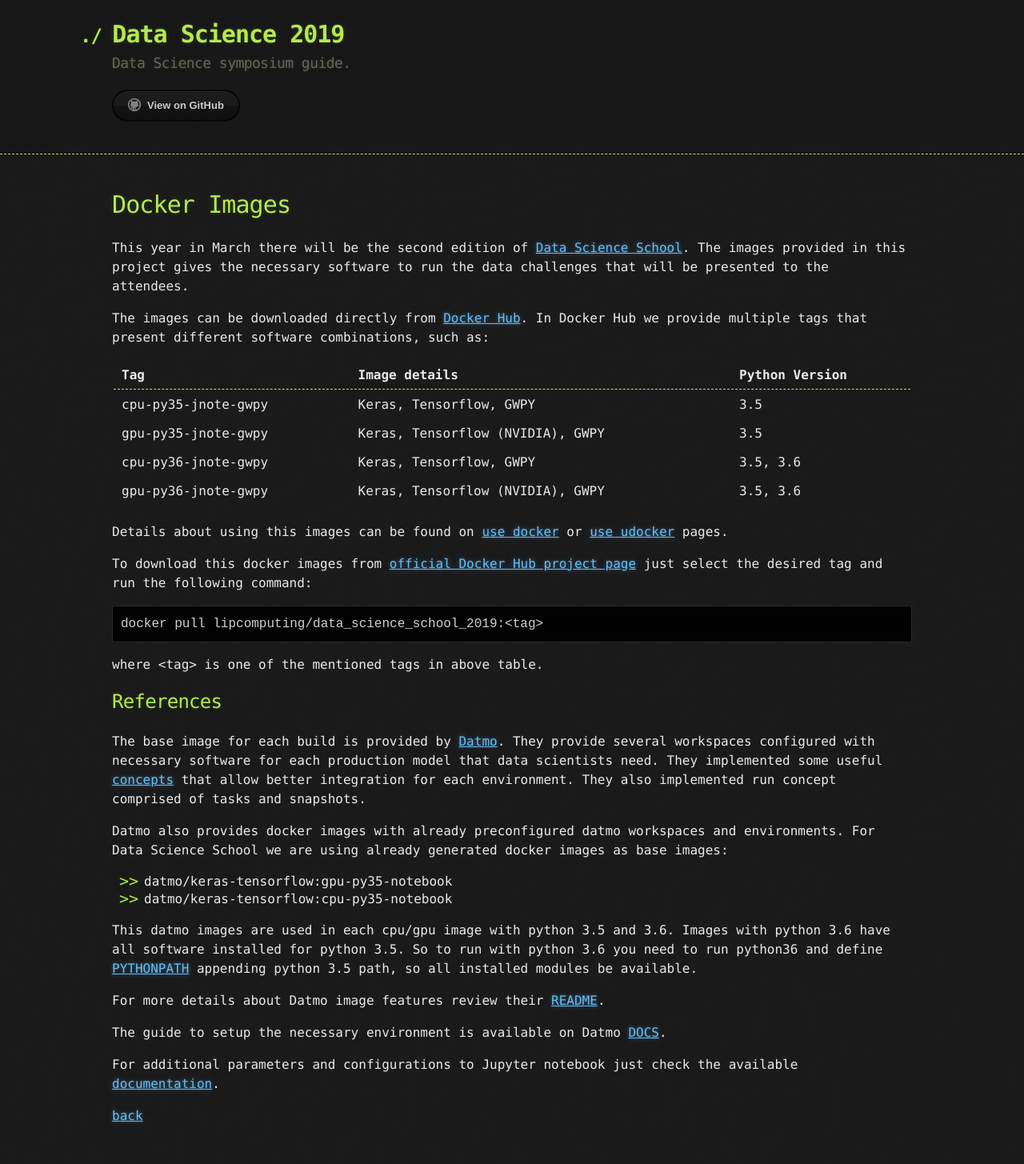
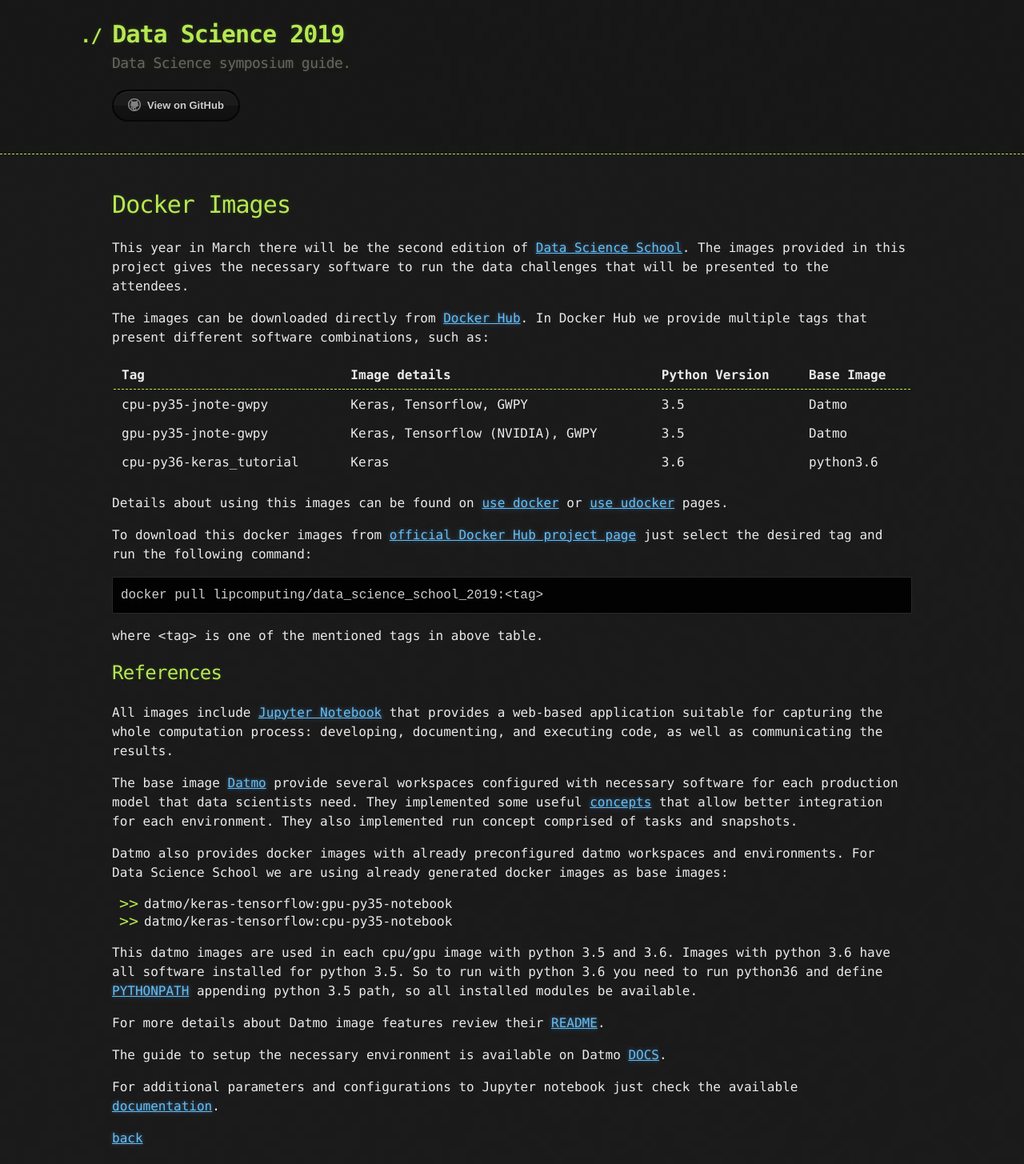
Before and after one commit to LIP-Computing/datascience2019, a Jekyll site: the page built from docs/docker_images.md, in a window 1280 px wide. Shown: the whole page at 80% size. Built offline with Jekyll 4.4.1, drawn with Linux system fonts in a browser that asks for light colours; before the commit the page ends 1427 px from its top, so only the background shows below that.

Commit message:
Update documentation for the selected lesson images.
Signed-off-by: Samuel Bernardo <samuel@lip.pt>

```diff
--- a/docs/docker_images.md
+++ b/docs/docker_images.md
@@ -9,12 +9,11 @@ This year in March there will be the second edition of [Data Science School](htt
 
 The images can be downloaded directly from [Docker Hub](https://hub.docker.com/r/lipcomputing/data_science_school_2019). In Docker Hub we provide multiple tags that present different software combinations, such as:
 
-| Tag                  | Image details                      |  Python Version  |
-|:---------------------|:-----------------------------------|:-----------------|
-| cpu-py35-jnote-gwpy  | Keras, Tensorflow, GWPY            | 3.5              |
-| gpu-py35-jnote-gwpy  | Keras, Tensorflow (NVIDIA), GWPY   | 3.5              |
-| cpu-py36-jnote-gwpy  | Keras, Tensorflow, GWPY            | 3.5, 3.6         |
-| gpu-py36-jnote-gwpy  | Keras, Tensorflow (NVIDIA), GWPY   | 3.5, 3.6         |
+| Tag                      | Image details                      |  Python Version  | Base Image |
+|:-------------------------|:-----------------------------------|:-----------------|------------|
+| cpu-py35-jnote-gwpy      | Keras, Tensorflow, GWPY            | 3.5              | Datmo      |
+| gpu-py35-jnote-gwpy      | Keras, Tensorflow (NVIDIA), GWPY   | 3.5              | Datmo      |
+| cpu-py36-keras_tutorial  | Keras                              | 3.6              | python3.6  |
 
 Details about using this images can be found on [use docker](./use_docker.html) or [use udocker](./use_udocker.html) pages.
 
@@ -29,7 +28,9 @@ where \<tag\> is one of the mentioned tags in above table.
 
 ## References
 
-The base image for each build is provided by [Datmo](https://github.com/datmo/datmo/blob/master/README.md). They provide several workspaces configured with necessary software for each production model that data scientists need. They implemented some useful [concepts](https://datmo.readthedocs.io/en/latest/concepts.html) that allow better integration for each environment. They also implemented run concept comprised of tasks and snapshots.
+All images include [Jupyter Notebook](https://jupyter-notebook.readthedocs.io/en/stable/notebook.html) that provides a web-based application suitable for capturing the whole computation process: developing, documenting, and executing code, as well as communicating the results.
+
+The base image [Datmo](https://github.com/datmo/datmo/blob/master/README.md) provide several workspaces configured with necessary software for each production model that data scientists need. They implemented some useful [concepts](https://datmo.readthedocs.io/en/latest/concepts.html) that allow better integration for each environment. They also implemented run concept comprised of tasks and snapshots.
 
 Datmo also provides docker images with already preconfigured datmo workspaces and environments. For Data Science School we are using already generated docker images as base images:
   * datmo/keras-tensorflow:gpu-py35-notebook
```
Also changed, not shown: docs/use_docker.md (+20 -0 lines).
